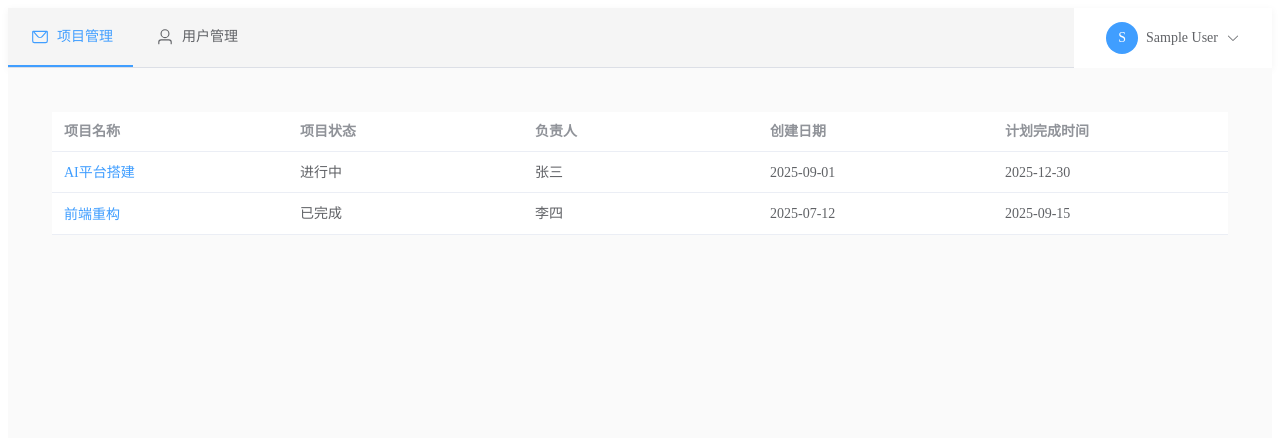
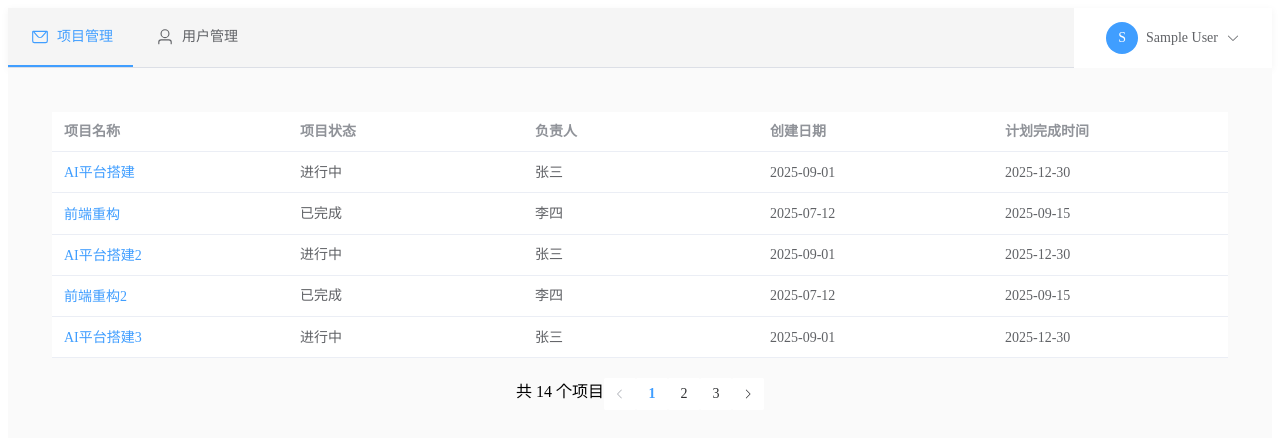
Before and after one commit to Oct-autumn/Onion, a Vue app in the folder code/onionweb/: page /project in a window 1280 px wide. Shown: the top 438 px of the page. Built offline with nearby package versions, Linux system fonts and the light colour scheme; sample sign-in values are in the browser's storage.

Commit message:
Add Pagination to Project.vue

```diff
--- a/code/onionweb/src/components/Project.vue
+++ b/code/onionweb/src/components/Project.vue
@@ -1,7 +1,7 @@
 <template>
   <div class="project-view">
     <!-- 项目列表 -->
-    <el-table :data="projects" style="width: 100%">
+    <el-table :data="paginatedProjects" style="width: 100%">
       <el-table-column prop="name" label="项目名称">
         <template #default="{ row }">
           <el-link type="primary" @click="openProject(row)">
@@ -14,6 +14,18 @@
       <el-table-column prop="created" label="创建日期" />
       <el-table-column prop="deadline" label="计划完成时间" />
     </el-table>
+
+    <!-- Pagination Controller -->
+    <div class="pagination-container">
+		<span class="pagination-text">共 {{ projects.length }} 个项目</span>
+		<el-pagination
+		  v-model:current-page="currentPage"
+		  :page-size="numProjectsPerPage"
+		  :total="projects.length"
+		  layout="prev, pager, next"
+		  @current-change="handlePageChange"
+		/>
+    </div>
 
     <!-- 弹窗 -->
     <el-dialog v-model="dialogVisible" width="90%" top="5vh" :title="selectedProject?.name">
@@ -67,7 +79,7 @@
 </template>
 
 <script setup>
-import { ref } from 'vue'
+import { ref, computed } from 'vue'
 import draggable from 'vuedraggable'
 import { ElMessageBox, ElMessage } from 'element-plus'
 
@@ -75,10 +87,33 @@ const dialogVisible = ref(false)
 const activeTab = ref('details')
 const selectedProject = ref(null)
 
+// Pagination variables
+const currentPage = ref(1)
+const numProjectsPerPage = ref(5)
+
 const projects = ref([
   { name: 'AI平台搭建', status: '进行中', owner: '张三', created: '2025-09-01', deadline: '2025-12-30' },
   { name: '前端重构', status: '已完成', owner: '李四', created: '2025-07-12', deadline: '2025-09-15' },
+  { name: 'AI平台搭建2', status: '进行中', owner: '张三', created: '2025-09-01', deadline: '2025-12-30' },
+  { name: '前端重构2', status: '已完成', owner: '李四', created: '2025-07-12', deadline: '2025-09-15' },
+  { name: 'AI平台搭建3', status: '进行中', owner: '张三', created: '2025-09-01', deadline: '2025-12-30' },
+  { name: '前端重构3', status: '已完成', owner: '李四', created: '2025-07-12', deadline: '2025-09-15' },
+  { name: 'AI平台搭建4', status: '进行中', owner: '张三', created: '2025-09-01', deadline: '2025-12-30' },
+  { name: '前端重构4', status: '已完成', owner: '李四', created: '2025-07-12', deadline: '2025-09-15' },
+  { name: 'AI平台搭建5', status: '进行中', owner: '张三', created: '2025-09-01', deadline: '2025-12-30' },
+  { name: '前端重构5', status: '已完成', owner: '李四', created: '2025-07-12', deadline: '2025-09-15' },
+  { name: 'AI平台搭建6', status: '进行中', owner: '张三', created: '2025-09-01', deadline: '2025-12-30' },
+  { name: '前端重构6', status: '已完成', owner: '李四', created: '2025-07-12', deadline: '2025-09-15' },
+  { name: 'AI平台搭建7', status: '进行中', owner: '张三', created: '2025-09-01', deadline: '2025-12-30' },
+  { name: '前端重构7', status: '已完成', owner: '李四', created: '2025-07-12', deadline: '2025-09-15' },
 ])
+
+// Computed property for paginated projects
+const paginatedProjects = computed(() => {
+  const start = (currentPage.value - 1) * numProjectsPerPage.value
+  const end = start + numProjectsPerPage.value
+  return projects.value.slice(start, end)
+})
 
 // Kanban 数据
 const kanban = ref({
@@ -122,11 +157,26 @@ const removeTask = (columnKey, index) => {
       })
       .catch(() => {})
 }
+
+// Switch Page
+const handlePageChange = (page) => {
+  currentPage.value = page
+}
 </script>
 
 <style scoped>
 .project-view {
   padding: 20px;
+}
+
+.pagination-container {
+  margin-top: 20px;
+  display: flex;
+  justify-content: center;
+}
+
+.pagination-text {
+
 }
 
 .kanban-board {
```
